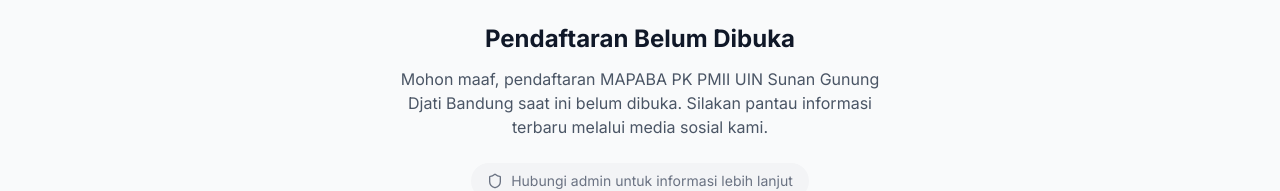
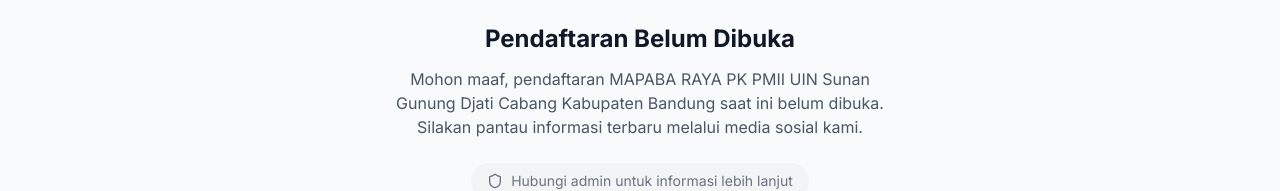
Before and after one commit to risyadaddiva/cbt-bimtes, a Next.js app: page /mapaba in a window 1280 px wide. Shown: the part 690-881 px from the top of the page. Built offline with nearby package versions, Linux system fonts and the light colour scheme; no server answers; the database is empty; a web font is replaced by a local one.

Commit message:
Update registration message for MAPABA event

```diff
--- a/src/app/(site)/mapaba/page.tsx
+++ b/src/app/(site)/mapaba/page.tsx
@@ -79,7 +79,7 @@
                 Pendaftaran Belum Dibuka
               </h2>
               <p className="text-gray-600 mb-6">
-                Mohon maaf, pendaftaran MAPABA PK PMII UIN Sunan Gunung Djati Bandung saat ini belum dibuka.
+                Mohon maaf, pendaftaran MAPABA RAYA PK PMII UIN Sunan Gunung Djati Cabang Kabupaten Bandung saat ini belum dibuka.
                 Silakan pantau informasi terbaru melalui media sosial kami.
               </p>
               <div className="inline-flex items-center gap-2 text-sm text-gray-500 bg-gray-100 px-4 py-2 rounded-full">
```
